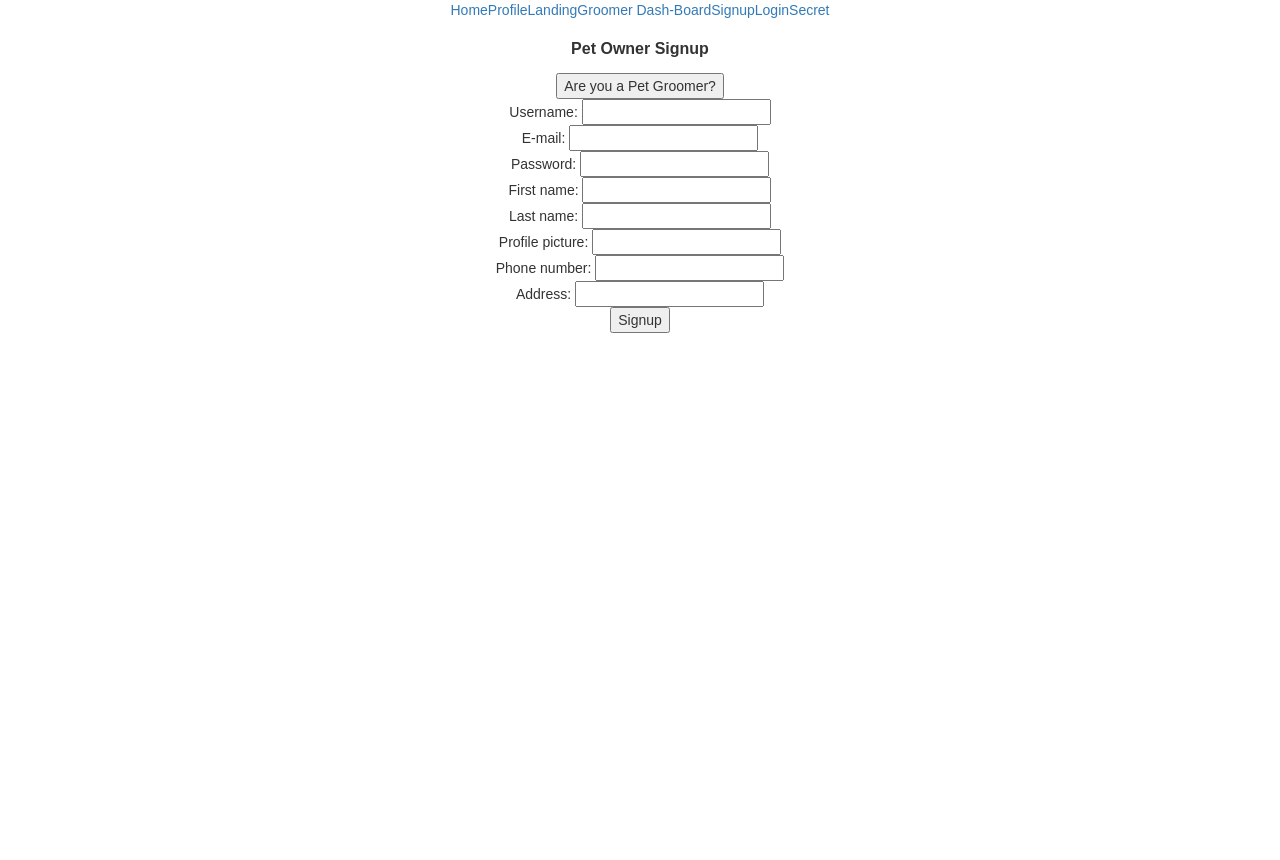
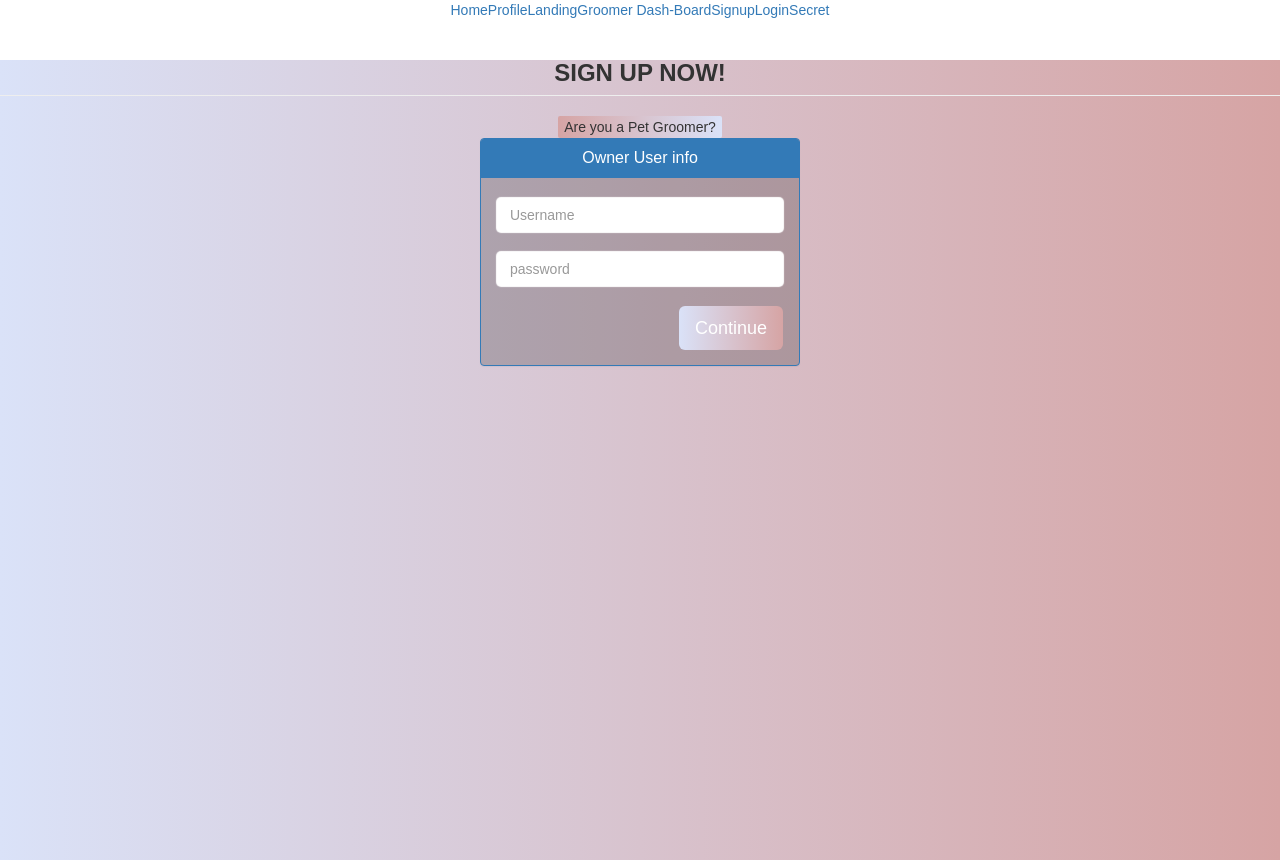
Before and after one commit to Spaw-miami/Spaw-app, a React (Create React App) app in the folder client/: page /signup in a window 1280 px wide. Before the commit the page ends 800 px from the top, so only its background shows below. Built offline with nearby package versions, Linux system fonts and the light colour scheme.

Commit message:
cole pull

```diff
--- a/client/src/components/pages/Signup.jsx
+++ b/client/src/components/pages/Signup.jsx
@@ -1,5 +1,6 @@
 import React, { Component, Fragment } from 'react'
 import api from '../../api'
+import $ from 'jquery'
 
 export default class Signup extends Component {
 
@@ -8,16 +9,15 @@ export default class Signup extends Component {
     super(props)
     this.state = {
       username: '',
-      name: '',
       password: '',
       message: null,
       firstName: '',
       lastName: '',
       profilepicture: '',
+      about: '',
       phone: '',
       address: '',
-      show: true,
-      groomer: true
+      groomer: false
     }
     this.handleInputChange = this.handleInputChange.bind(this)
   }
@@ -29,9 +29,6 @@ export default class Signup extends Component {
   }
 
   handleClick(e) {
-
-
-
     e.preventDefault()
     let data = {
       username: this.state.username,
@@ -40,6 +37,7 @@ export default class Signup extends Component {
       firstName: this.state.firstName,
       lastName: this.state.lastName,
       profilepicture: this.state.pfp,
+      about: this.state.about,
       phone: this.state.phone,
       address: this.state.address,
     }
@@ -53,189 +51,212 @@ export default class Signup extends Component {
   }
 
   //RENDERS FIRST SIGN UP SLIDE
+  //UNCOMMENT hancleClick WHEN ROUTING
   signupOne = () => {
     return (
       <Fragment>
-        <h2>Pet Owner Signup</h2>
+        <div className="pet-owner">
+          <h1 className="page-header">Sign Up Now!</h1>
           <button onClick={this.groomerOrUser}>Are you a Pet Groomer?</button>
+          <div className="form-container">
             <form>
-          Username:{' '}
-          <input
-            type="text"
-            value={this.state.username}
-            name="username"
-            onChange={this.handleInputChange}
-          />{' '}
-          <br />
-          E-mail:{' '}
-          <input
-            type="email"
-            value={this.state.email}
-            name="email"
-            onChange={this.handleInputChange}
-          />{' '}
-          <br />
-          Password:{' '}
-          <input
-            type="password"
-            value={this.state.password}
-            name="password"
-            onChange={this.handleInputChange}
-          />{' '}
-          <br />
-          First name:{' '}
-          <input
-            type="text"
-            value={this.state.firstName}
-            name="firstName"
-            onChange={this.handleInputChange}
-          />{' '}
-          <br />
-          Last name:{' '}
-          <input
-            type="text"
-            value={this.state.lastName}
-            name="lastName"
-            onChange={this.handleInputChange}
-          />{' '}
-          <br />
-          Profile picture:{' '}
-          <input
-            type="text"
-            value={this.state.pfp}
-            name="profile_picture"
-            onChange={this.handleInputChange}
-          />{' '}
-          <br />
-          Phone number:{' '}
-          <input
-            type="text"
-            value={this.state.phone}
-            name="phone"
-            onChange={this.handleInputChange}
-          />{' '}
-          <br />
-          Address:{' '}
-          <input
-            type="text"
-            value={this.state.address}
-            name="address"
-            onChange={this.handleInputChange}
-          />{' '}
-          <br />
-          <button onClick={e => this.handleClick(e)}>Signup</button>
+              <input id='step2' type='checkbox' />
+              <input id='step3' type='checkbox' />
+              <input id='step4' type='checkbox' />
+
+              <div id="part1" className="form-group">
+                <div className="panel panel-primary">
+                  <div className="panel-heading">
+                    <h3 className="panel-title">Owner User info</h3>
+                  </div>
+                  <input onChange={this.handleInputChange} value={this.state.username} type="text" name="owner-username" className="form-control" placeholder="Username" aria-describedby="sizing-addon1" />
+                  <input onChange={this.handleInputChange} value={this.state.password} type="password" name="owner-password" className="form-control" placeholder="password" aria-describedby="sizing-addon1" />
+                  <div className="btn-group btn-group-lg" role="group" aria-label="...">
+                    <label htmlFor='step2' id="continue-step2" className="continue">
+                      <div
+                        // onClick={e => this.handleClick(e)}
+                        className="btn btn-default btn-success btn-lg">Continue</div>
+                    </label>
+                  </div>
+                </div>
+              </div>
+
+              <div id="part2" className="form-group">
+                <div className="panel panel-primary">
+                  <div className="panel-heading">
+                    <h3 className="panel-title">Owner Personal Info</h3>
+                  </div>
+                  <input onChange={this.handleInputChange} value={this.state.email} type="email" name="owner-email" className="form-control" placeholder="Email" />
+                  <input onChange={this.handleInputChange} value={this.state.phone} type="phone" name="owner-phone" className="form-control" placeholder="Phone" />
+                  <input onChange={this.handleInputChange} value={this.state.address} type="text" name="owner-address" className="form-control" placeholder="Address" />
+                  <div className="btn-group btn-group-lg btn-group-justified" role="group" aria-label="...">
+
+                    <label htmlFor='step2' id="back-step2" className="back">
+                      <div className="btn btn-default btn-primary btn-lg" role="button">Back</div>
+                    </label>
+
+
+                    <label htmlFor='step3' id="continue-step3" className="continue">
+                      <div
+                        // onClick={e => this.handleClick(e)}
+                        className="btn btn-default btn-success btn-lg" role="button">Continue</div>
+                    </label>
+
+                  </div>
+                </div>
+              </div>
+
+              <div id="part3" className="form-group">
+                <div className="panel panel-primary">
+                  <div className="panel-heading">
+                    <h3 className="panel-title">Owner Full Name</h3>
+                  </div>
+                  <input onChange={this.handleInputChange} value={this.state.firstName} type="text" name="firstname" className="form-control" placeholder="FirstName" />
+                  <input onChange={this.handleInputChange} value={this.state.lastName} type="text" name="lastname" className="form-control" placeholder="LastName" />
+                  <div className="btn-group btn-group-lg" role="group" aria-label="...">
+
+                    <label htmlFor='step3' id="back-step3" className="back">
+                      <div className="btn btn-default btn-success btn-lg">Back</div>
+                    </label>
+
+                    <label htmlFor='step4' id="continue-step4" className="continue">
+                      <div
+                        // onClick={e => this.handleClick(e)}
+                        className="btn btn-default btn-success btn-lg" role="button">Continue</div>
+                    </label>
+
+                  </div>
+                </div>
+              </div>
+
+              <div id="part4" className="form-group">
+                <div className="panel panel-primary">
+                  <div className="panel-heading">
+                    <h3 className="panel-title">Profile Picture</h3>
+                  </div>
+                  <input onChange={this.handleInputChange} type="text" value={this.state.profilepicture} name="PFP" className="form-control" placeholder="Profile Picture"></input>
+                  {/* IMAGE UPLOAD TO BE ADDED */}
+                  <div className="btn-group btn-group-lg" role="group" aria-label="...">
+                    <label htmlFor='step4' id="back-step4" className="back">
+                      <div className="btn btn-default btn-primary btn-lg">Back</div>
+                    </label>
+                    <label className="continue">
+                      <button type="submit" className="btn btn-default btn-success btn-lg">Submit</button>
+                    </label>
+                  </div>
+                </div>
+              </div>
             </form>
-
             {this.state.message && (
               <div className="info info-danger">{this.state.message}</div>
             )}
+          </div>
+        </div>
       </Fragment>
     )
   }
   signupGroomer = () => {
     return (
       <Fragment>
-        <h2>Pet Groomer Signup</h2>
+        <div className="pet-groomer">
+          <h1 className="page-header">Sign Up Now!</h1>
           <button onClick={this.groomerOrUser}>Are you a Pet Owner?</button>
+          <div className="form-container">
             <form>
-          Username:{' '}
-          <input
-            type="text"
-            value={this.state.username}
-            name="username"
-            onChange={this.handleInputChange}
-          />{' '}
-          <br />
-          E-mail:{' '}
-          <input
-            type="email"
-            value={this.state.email}
-            name="email"
-            onChange={this.handleInputChange}
-          />{' '}
-          <br />
-          Password:{' '}
-          <input
-            type="password"
-            value={this.state.password}
-            name="password"
-            onChange={this.handleInputChange}
-          />{' '}
-          <br />
-          First name:{' '}
-          <input
-            type="text"
-            value={this.state.firstName}
-            name="firstName"
-            onChange={this.handleInputChange}
-          />{' '}
-          <br />
-          Last name:{' '}
-          <input
-            type="text"
-            value={this.state.lastName}
-            name="lastName"
-            onChange={this.handleInputChange}
-          />{' '}
-          <br />
-          Profile picture:{' '}
-          <input
-            type="text"
-            value={this.state.pfp}
-            name="profile_picture"
-            onChange={this.handleInputChange}
-          />{' '}
-          <br />
-          Phone number:{' '}
-          <input
-            type="text"
-            value={this.state.phone}
-            name="phone"
-            onChange={this.handleInputChange}
-          />{' '}
-          <br />
-          Address:{' '}
-          <input
-            type="text"
-            value={this.state.address}
-            name="address"
-            onChange={this.handleInputChange}
-          />{' '}
-          <br />
-          Daily Hours:
-          <br></br>
-          <label>From</label>
-          <select id="start-hours">
-            <option>9:00 am</option>
-            <option>8:00 am</option>
-            <option>10:00 am</option>
-            <option>11:00 am</option>
-            <option>12:00 pm</option>
-            <option>1:00 pm</option>
-            <option>2:00 pm</option>
-            <option>3:00 pm</option>
-            <option>4:00 pm</option>
-            <option>5:00 pm</option>
-            <option>6:00 pm</option>
-          </select>
-          <label>To</label>
-          <select id="end-hours">
-            <option>8:00 am</option>
-            <option>9:00 am</option>
-            <option>10:00 am</option>
-            <option>11:00 am</option>
-            <option>12:00 pm</option>
-            <option>1:00 pm</option>
-            <option>2:00 pm</option>
-            <option>3:00 pm</option>
-            <option>4:00 pm</option>
-            <option>5:00 pm</option>
-            <option>6:00 pm</option>
-          </select>
-          <br></br>
-          <br></br>
-          <button onClick={e => this.handleClick(e)}>Signup</button>
+              <input id='step2' type='checkbox' />
+              <input id='step3' type='checkbox' />
+              <input id='step4' type='checkbox' />
+
+              <div id="part1" className="form-group">
+                <div className="panel panel-primary">
+                  <div className="panel-heading">
+                    <h3 className="panel-title">Groomer User Info</h3>
+                  </div>
+                  <input onChange={this.handleInputChange} value={this.state.username} type="text" name="username" className="form-control" placeholder="Username" aria-describedby="sizing-addon1" />
+                  <input onChange={this.handleInputChange} value={this.state.password} type="password" name="password" className="form-control" placeholder="password" aria-describedby="sizing-addon1" />
+                  <div className="btn-group btn-group-lg" role="group" aria-label="...">
+                    <label htmlFor='step2' id="continue-step2" className="continue">
+                      <div
+                        onClick={e => this.handleClick(e)}
+                        className="btn btn-default btn-success btn-lg">Continue</div>
+                    </label>
+                  </div>
+                </div>
+              </div>
+
+              <div id="part2" className="form-group">
+                <div className="panel panel-primary">
+                  <div className="panel-heading">
+                    <h3 className="panel-title">Groomer Personal Info</h3>
+                  </div>
+                  <input onChange={this.handleInputChange} value={this.state.email} type="email" name="email" className="form-control" placeholder="Email" />
+                  <input onChange={this.handleInputChange} value={this.state.phone} type="phone" name="phone" className="form-control" placeholder="Phone" />
+                  <input onChange={this.handleInputChange} value={this.state.address} type="text" name="address" className="form-control" placeholder="Address" />
+                  <div className="btn-group btn-group-lg btn-group-justified" role="group" aria-label="...">
+
+                    <label htmlFor='step2' id="back-step2" className="back">
+                      <div className="btn btn-default btn-primary btn-lg" role="button">Back</div>
+                    </label>
+
+
+                    <label htmlFor='step3' id="continue-step3" className="continue">
+                      <div
+                        // onClick={e => this.handleClick(e)}
+                        className="btn btn-default btn-success btn-lg" role="button">Continue</div>
+                    </label>
+
+                  </div>
+                </div>
+              </div>
+
+              <div id="part3" className="form-group">
+                <div className="panel panel-primary">
+                  <div className="panel-heading">
+                    <h3 className="panel-title">Groomer Full Name</h3>
+                  </div>
+                  <input onChange={this.handleInputChange} value={this.state.firstName} type="text" name="firstname" className="form-control" placeholder="FirstName" />
+                  <input onChange={this.handleInputChange} value={this.state.lastName} type="text" name="lastname" className="form-control" placeholder="LastName" />
+                  <div className="btn-group btn-group-lg" role="group" aria-label="...">
+
+                    <label htmlFor='step3' id="back-step3" className="back">
+                      <div className="btn btn-default btn-success btn-lg">Back</div>
+                    </label>
+
+                    <label htmlFor='step4' id="continue-step4" className="continue">
+                      <div
+                        // onClick={e => this.handleClick(e)}
+                        className="btn btn-default btn-success btn-lg" role="button">Continue</div>
+                    </label>
+
+                  </div>
+                </div>
+              </div>
+
+              <div id="part4" className="form-group">
+                <div className="panel panel-primary">
+                  <div className="panel-heading">
+                    <h3 className="panel-title">Groomer Bio</h3>
+                  </div>
+                  <textarea onChange={this.handleInputChange} value={this.state.about} name="message" className="form-control" placeholder="About You..."></textarea>
+                  {/* IMAGE UPLOAD TO BE ADDED */}
+                  <div className="btn-group btn-group-lg" role="group" aria-label="...">
+                    <label htmlFor='step4' id="back-step4" className="back">
+                      <div className="btn btn-default btn-primary btn-lg">Back</div>
+                    </label>
+                    <label className="continue">
+                      <button
+                        // onClick={e => this.handleClick(e)}
+                        type="submit" className="btn btn-default btn-success btn-lg">Submit</button>
+                    </label>
+                  </div>
+                </div>
+              </div>
             </form>
+            {this.state.message && (
+              <div className="info info-danger">{this.state.message}</div>
+            )}
+          </div>
+        </div>
 
         {this.state.message && (
           <div className="info info-danger">{this.state.message}</div>
@@ -267,25 +288,26 @@ export default class Signup extends Component {
   }
 
   render() {
+    console.log(this.state, this.handleClick)
     return (
       <div className="Signup">
-
-
+        <div className="container-contact100">
+          <div className="wrap-contact100">
 
 
             {
               this.state.groomer ?
+                this.signupGroomer()
+                :
                 this.signupOne()
-            :
-            this.signupGroomer()
             }
 
 
 
 
 
-
-
+          </div>
+        </div>
       </div>
     )
   }
--- a/client/src/index.scss
+++ b/client/src/index.scss
@@ -122,21 +122,6 @@ background-size: cover;
 -moz-animation-delay: 1.6s;
 animation-delay: 1.6s;
 }
-
-
-
-
-
-
-
-
-
-
-
-
-
-
-
 
 
 
@@ -730,11 +715,6 @@ h2 { font-size: 16px; margin-bottom: 15px;}
 ///////////////////////////////////
 
 
-
-.offset {
-
-}
-
 .outer {
   position:relative;
 }
@@ -806,7 +786,6 @@ table {
   text-align: center;
   border: 0;
   position: relative;
-//
   border-bottom: 1px solid transparent;
 }
 
@@ -877,7 +856,7 @@ tbody tr td {
     border: 0;
     outline: 0;
     width: 100%;
-    heigth: 100%;
+    height: 100%;
     background: red;
     color: transparent;
     display: inline-block;
@@ -962,3 +941,130 @@ tr td:nth-child(2), tr td:nth-child(3), .past {
 .icon:hover {
   color: red;
 }
+
+.Signup{
+  body {
+    text-align: center;
+    background: url(http://subtlepatterns2015.subtlepatterns.netdna-cdn.com/patterns/upfeathers.png);
+  }
+  .form-container {
+    width: 100%;
+    max-width: 320px;
+    margin: 0 auto;
+    input[type=text], input[type=email], input[type=phone], input[type=number], input[type=password], textarea {
+      width: 90%;
+      margin: 20px auto;
+      border: 1px solid white;
+      box-shadow: 0  0 1px 1px white;
+    }
+    textarea {
+      min-height: 150px;
+    }
+    .panel {
+      background: rgba(0,0,0,.2);
+      .panel-heading {
+        margin-bottom: 20px;
+      }
+    }
+    .btn-group {
+      width: 90%;
+      margin: 0 auto 10px auto;
+    }
+    .back {
+      float: left;
+    }
+    .continue {
+      float: right;
+    }
+  }
+  div.pet-owner{
+    background: linear-gradient(to right, #dae2f8, #d6a4a4);/* W3C, IE 10+/ Edge, Firefox 16+, Chrome 26+, Opera 12+, Safari 7+ */
+    min-height: 100vh;
+    background-attachment: fixed;
+    background-position: center;
+    background-repeat: no-repeat;
+    background-size: cover;
+  }
+  .btn{
+    background: linear-gradient(to right, #dae2f8, #d6a4a4);/* W3C, IE 10+/ Edge, Firefox 16+, Chrome 26+, Opera 12+, Safari 7+ */
+    background-attachment: fixed;
+    background-position: center;
+    background-repeat: no-repeat;
+    background-size: cover;
+    border: none;
+  }
+  .panel-primary {
+    border-color: none;
+  }
+  .panel-primary h3 {
+    background: none;
+  }
+  button{
+    background: linear-gradient(to left, #dae2f8, #d6a4a4);
+    border: none;
+    border-radius: 2px;
+  }
+  /* Multi-Part CSS */
+  input[type=checkbox] {
+    position: absolute;
+    /* Position the checkbox in upper left corner */
+
+    opacity: 0;
+  }
+
+  /* Styling Parts */
+  #part1,
+  #part2,
+  #part3,
+  #part4 {
+    z-index: 2;
+    display: block;
+    height: auto;
+    opacity: 1;
+    transition: opacity 1s ease-in-out;
+  }
+
+  /* Hidden Parts */
+  #part2,
+  #part3,
+  #part4 {
+    opacity: 0;
+    height: 0;
+    overflow: hidden;
+  }
+
+  /* Show Step 2 & Hide Step 1 */
+  #step2:checked ~ #part2 {
+    opacity: 1;
+    height: auto;
+  }
+  #step2:checked ~ #part1 {
+    opacity: 0;
+    height: 0;
+    display: none;
+  }
+
+  /* Show Step 3  & Hide Step 2 */
+  #step3:checked ~ #part3 {
+    opacity: 1;
+    height: auto;
+  }
+  #step3:checked ~ #part2 {
+    opacity: 0;
+    width: 0;
+    height: 0;
+  }
+
+  #step4:checked ~ #part4 {
+    opacity: 1;
+    height: auto;
+  }
+  #step4:checked ~ #part3 {
+    opacity: 0;
+    width: 0;
+    height: 0;
+  }
+
+
+
+}
--- a/package.json
+++ b/package.json
@@ -12,6 +12,7 @@
     "node": "8.9.4"
   },
   "dependencies": {
+    "jquery": "^3.4.1",
     "moment": "^2.24.0",
     "react-day-picker": "^7.3.2",
     "react-moment": "^0.9.6"
```
Also changed, not shown: 1 other file (tests, documents, lock files or other folders). Lines whose indentation alone changed are shown as unchanged.
